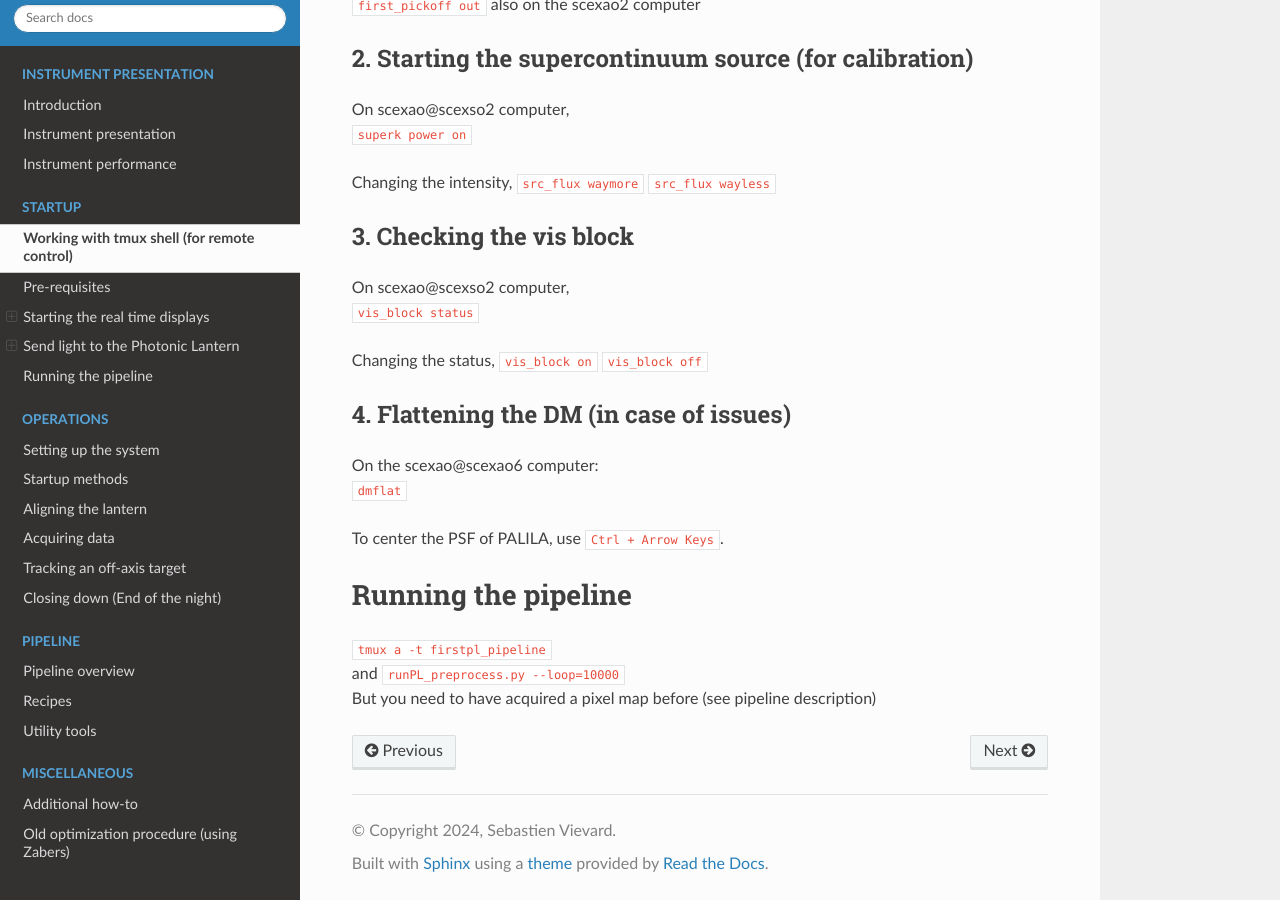
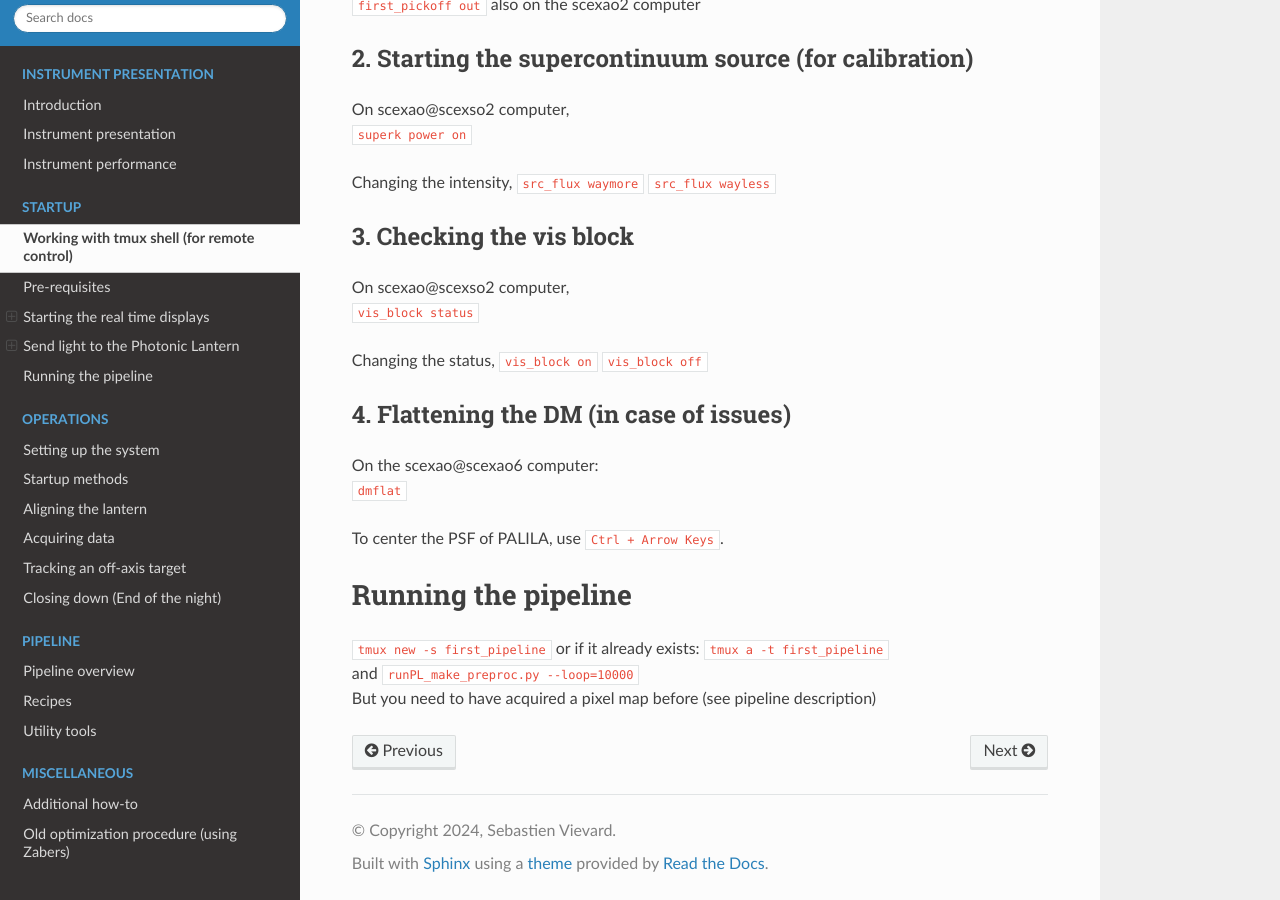
Before and after one commit to scexao-org/first_control, a Sphinx documentation site: the page built from source/instrument_setup.md, in a window 1280 px wide and 900 px high, scrolled down 1740 px. Built offline with Sphinx 7.4.7 and the Read the Docs theme 3.1.0, drawn with Linux system fonts in a browser that asks for light colours.

Commit message:
running the pipeline

```diff
--- a/source/instrument_setup.md
+++ b/source/instrument_setup.md
@@ -88,7 +88,9 @@ To center the PSF of PALILA, use `Ctrl + Arrow Keys`.
 
 # Running the pipeline
 
-`tmux a -t firstpl_pipeline` <br />
+`tmux new -s first_pipeline`
+or if it already exists:
+`tmux a -t first_pipeline` <br />
 and
-`runPL_preprocess.py --loop=10000` <br />
+`runPL_make_preproc.py --loop=10000` <br />
 But you need to have acquired a pixel map before (see pipeline description)
```
